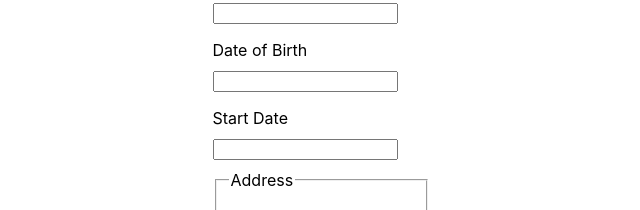
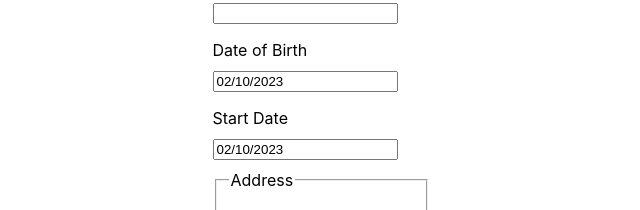
Before and after one commit to HindG/HRnet-Front, a React (Create React App) app: page / in a window 1280 px wide. Shown: the part 283-493 px from the top of the page, without its empty margins (319-959 px from the left). Built offline with nearby package versions, Linux system fonts and the light colour scheme.

Commit message:
Add calendar

```diff
--- a/package.json
+++ b/package.json
@@ -12,6 +12,7 @@
     "@testing-library/user-event": "^13.5.0",
     "modale-hind08": "^0.1.6",
     "react": "^18.2.0",
+    "react-datepicker": "^4.10.0",
     "react-dom": "^18.2.0",
     "react-redux": "^8.0.5",
     "react-router-dom": "^6.8.1",
--- a/src/Pages/Home/Home.js
+++ b/src/Pages/Home/Home.js
@@ -4,14 +4,17 @@
 import DropDown from "./Components/DropDown/DropDown"
 import stateList from "../../Constants/stateList.constant"
 import departmentList from "../../Constants/departmentList"
+import DatePicker from "react-datepicker";
+import "react-datepicker/dist/react-datepicker.css";
 
 function Home() {
     const [displayDepartmentDropdown, setDisplayDepartmentDropdown] = useState(false)
     const [displayStateDropdown, setDisplayStateDropdown] = useState(false)
     const [displaySaveModal, setDisplaySaveModal] = useState(false)
-    const [displayCalendarModal, setDisplayCalendarModal] = useState(false)
     const [selectedDepartment, setSelectedDepartment] = useState("Select Departement")
     const [selectedState, setSelectedState] = useState("Select State")
+    const [birthtDate, setBirthDate] = useState(new Date());
+    const [startDate, setStartDate] = useState(new Date());
     const refState = useRef()
     const refDep = useRef()
 
@@ -69,12 +72,15 @@
                     <input type="text" id="last-name" />
 
                     <label htmlFor="date-of-birth">Date of Birth</label>
-                    <input id="date-of-birth" type="text" />
+                    <DatePicker
+                        selected={birthtDate}
+                        onChange={(date) => setBirthDate(date)} />
 
                     <div className="position-relative">
                         <label htmlFor="start-date">Start Date</label>
-                        <input id="start-date" type="text" onClick={() => setDisplayCalendarModal(!displayCalendarModal)} />
-                        {displayCalendarModal && <div />}
+                        <DatePicker
+                            selected={startDate}
+                            onChange={(date) => setStartDate(date)} />
                     </div>
 
                     <fieldset className="address">
```
Also changed, not shown: 1 other file (tests, documents, lock files or other folders).
